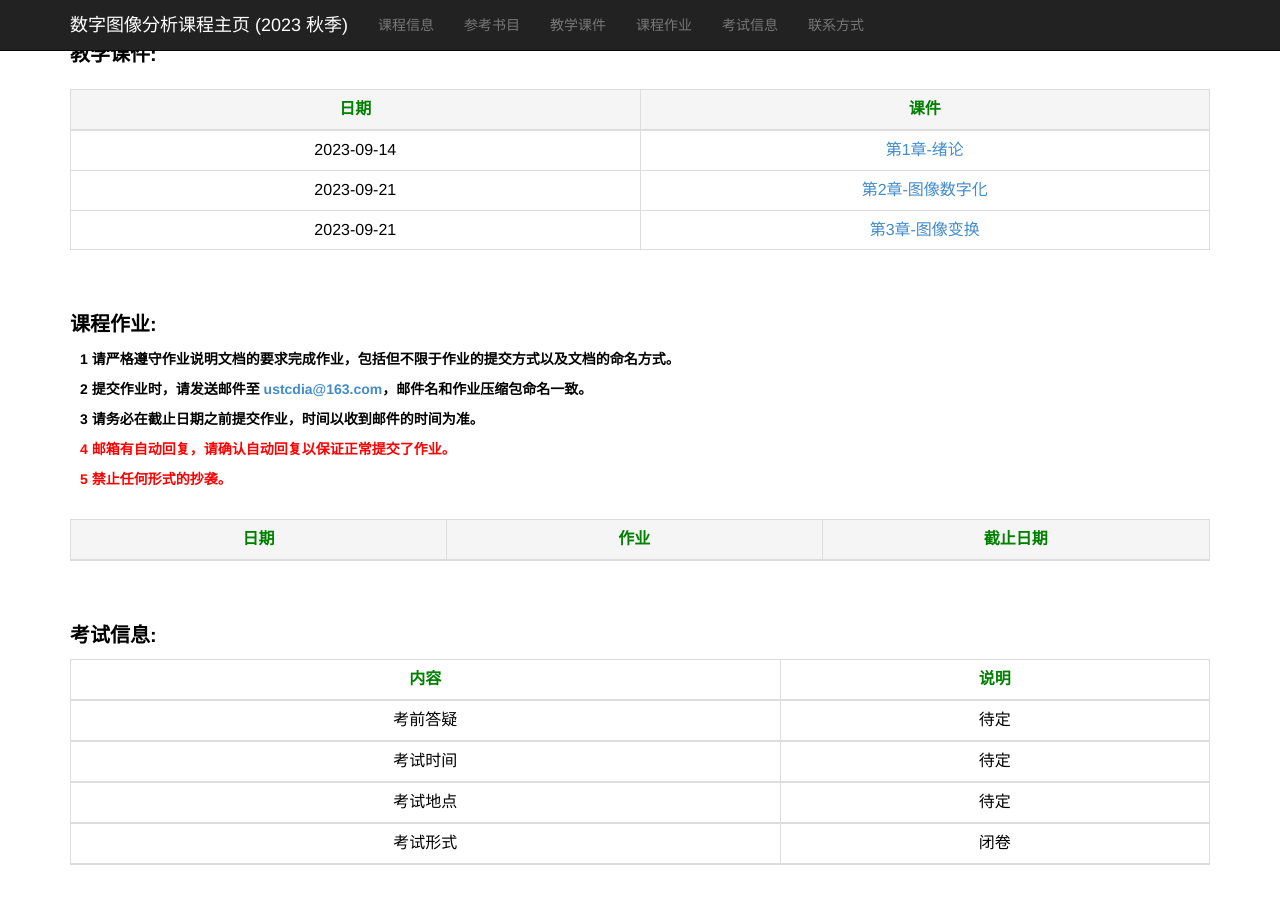
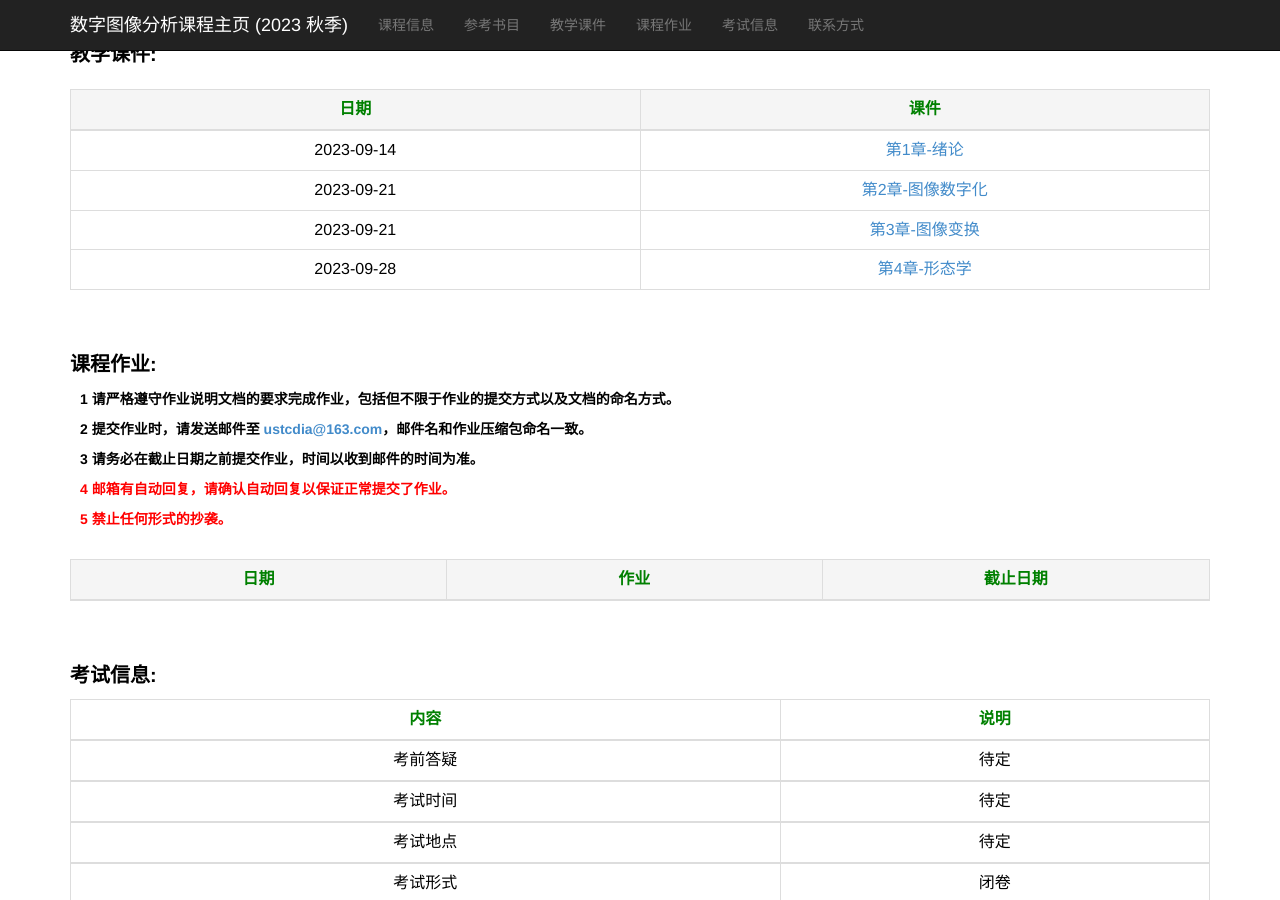
Before and after one commit to ustc-dia/ustc-dia.github.io, a Jekyll site: the page index.html, which Jekyll copies as it is, in a window 1280 px wide and 900 px high, scrolled down 754 px. Built offline with Jekyll 4.4.1, drawn with Linux system fonts in a browser that asks for light colours.

Commit message:
up slides 3, 4

```diff
--- a/index.html
+++ b/index.html
@@ -189,12 +189,13 @@
                     <td><a href="./slides_2023_spring/第3章-图像变换.pdf" target="_blank">第3章-图像变换</a></td>
                 </tr>
 
-                <!--
+
                 <tr>
-                    <td>2023-03-23</td>
+                    <td>2023-09-28</td>
                     <td><a href="./slides_2023_spring/第4章-形态学.pdf" target="_blank">第4章-形态学</a></td>
                 </tr>
 
+                <!--
                 <tr>
                     <td>2023-03-30</td>
                     <td><a href="./slides_2023_spring/第5章-图像增强.pdf" target="_blank">第5章-图像增强</a></td>
```
Also changed, not shown: 2 other files.
